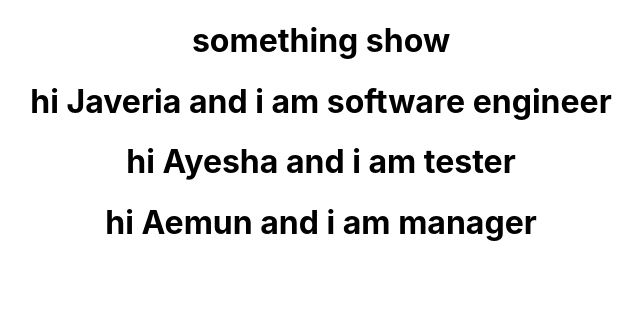
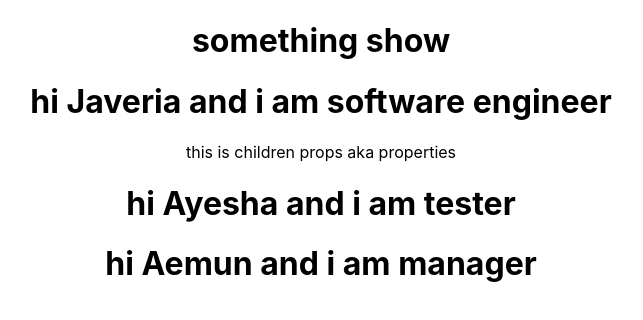
Before and after one commit to Javeria746/Enterprise-, a React (Create React App) app in the folder enterprise/: page / in a window 1280 px wide. Shown: the top 320 px of the page, without its empty margins (319-962 px from the left). Built offline with nearby package versions, Linux system fonts and the light colour scheme.

Commit message:
modified

```diff
--- a/enterprise/src/App.js
+++ b/enterprise/src/App.js
@@ -7,7 +7,9 @@ function App() {
     <div className="App">
 
       <h1>something show</h1>
-      <GreetProps name = "Javeria" designation = "software engineer" />
+      <GreetProps name = "Javeria" designation = "software engineer">
+      <p>this is children props aka properties</p></GreetProps>
+
       <GreetProps name = "Ayesha" designation = "tester"/>
       <GreetProps name = "Aemun" designation = "manager" />
 
--- a/enterprise/src/Components/GreetProps.js
+++ b/enterprise/src/Components/GreetProps.js
@@ -4,6 +4,7 @@ function GreetProps(props) {
   return (
     <div>
     <h1> hi {props.name} and i am {props.designation}</h1>
+    {props.children}
         </div>
   )
 }
```
